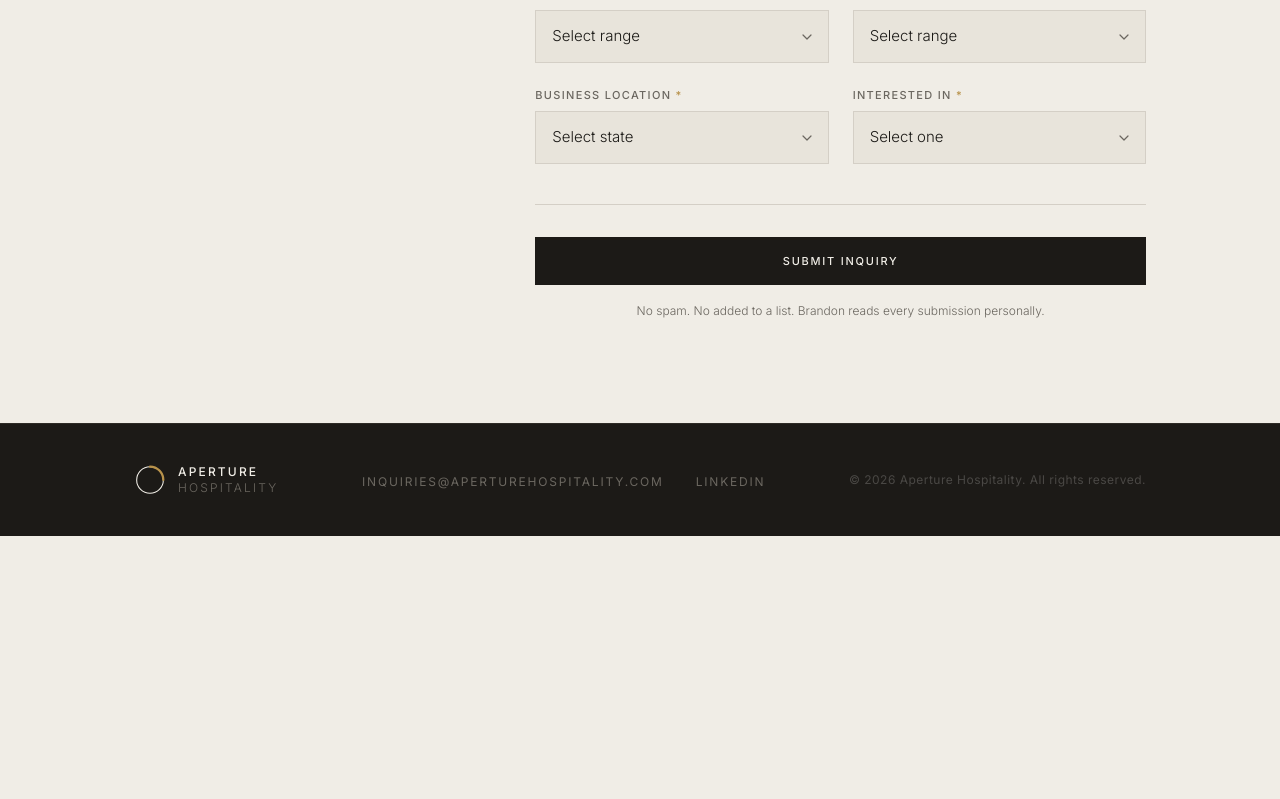
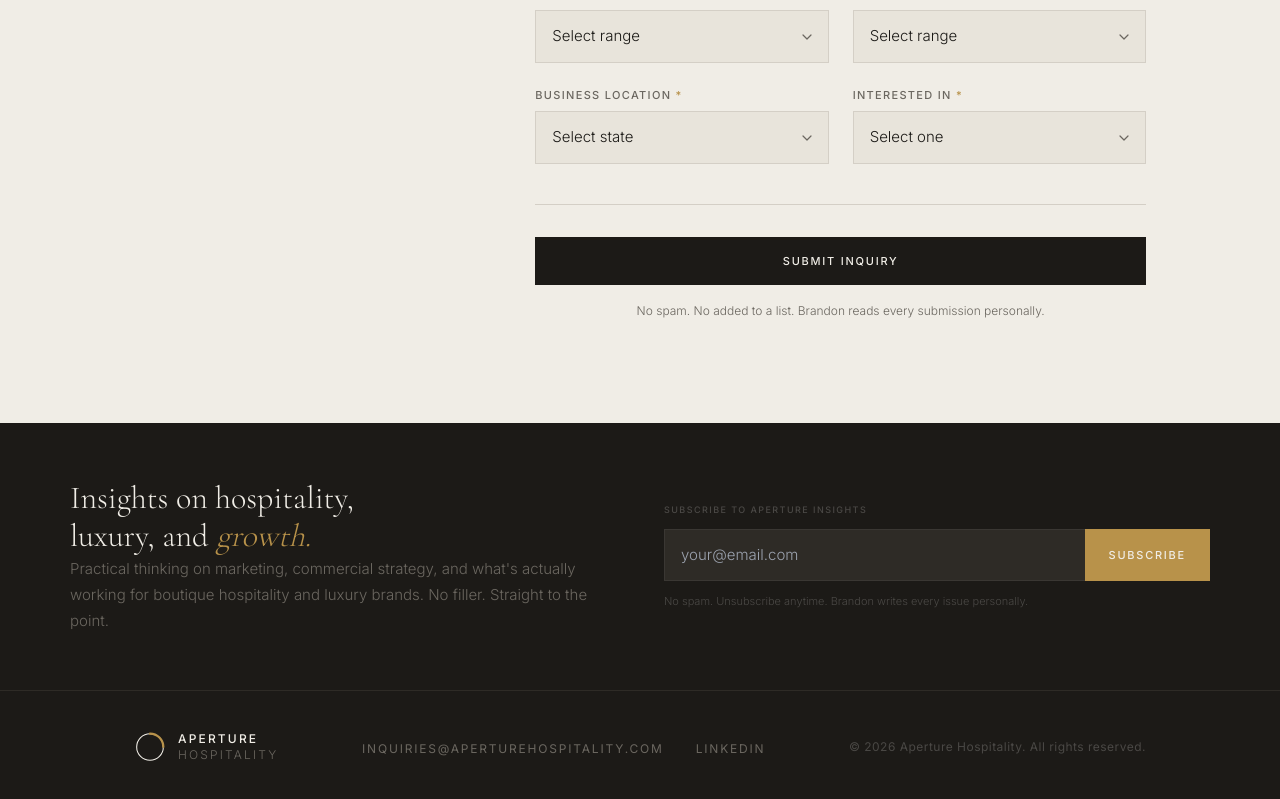
Before and after one commit to letsnavigatebmw/aperture-hospitality, a Next.js app: page / in a window 1280 px wide. Shown: the part 4703-5502 px from the top of the page. Before the commit the page ends 5239 px from the top, so only its background shows below. Built offline with nearby package versions, Linux system fonts and the light colour scheme.

Commit message:
Add newsletter section to homepage, about, and AI solutions pages

```diff
--- a/app/about/page.tsx
+++ b/app/about/page.tsx
@@ -1,6 +1,7 @@
 import { Metadata } from 'next'
 import Nav from '@/components/Nav'
 import Footer from '@/components/Footer'
+import NewsletterSection from '@/components/NewsletterSection'
 
 export const metadata: Metadata = {
   title: 'About | Aperture Hospitality',
@@ -265,6 +266,9 @@ export default function About() {
         </div>
       </section>
 
+      {/* NEWSLETTER SECTION */}
+      <NewsletterSection inputId="newsletter-email-about" />
+
       <Footer />
     </>
   )
--- a/app/ai-solutions/page.tsx
+++ b/app/ai-solutions/page.tsx
@@ -2,6 +2,7 @@
 
 import Nav from '@/components/Nav'
 import Footer from '@/components/Footer'
+import NewsletterSection from '@/components/NewsletterSection'
 import Link from 'next/link'
 import { useState } from 'react'
 
@@ -329,6 +330,9 @@ export default function AISolutionsPage() {
         </div>
       </section>
 
+      {/* NEWSLETTER SECTION */}
+      <NewsletterSection inputId="newsletter-email-ai" />
+
       <Footer />
     </>
   )
--- a/app/page.tsx
+++ b/app/page.tsx
@@ -4,12 +4,9 @@ import Nav from '@/components/Nav'
 import Footer from '@/components/Footer'
 import AISolutions from '@/components/AISolutions'
 import IntakeForm from '@/components/IntakeForm'
-
-
 import WhereWeFocused from '@/components/WhereWeFocused'
-
-
 import Testimonials from '@/components/Testimonials'
+import NewsletterSection from '@/components/NewsletterSection'
 import Link from 'next/link'
 
 export default function Home() {
@@ -278,6 +275,9 @@ export default function Home() {
       {/* CONTACT FORM */}
       <IntakeForm />
 
+      {/* NEWSLETTER SECTION */}
+      <NewsletterSection inputId="newsletter-email-home" />
+
       <Footer />
     </>
   )
--- /dev/null
+++ b/components/NewsletterSection.tsx
@@ -0,0 +1,81 @@
+'use client'
+
+interface NewsletterSectionProps {
+  inputId?: string
+}
+
+export default function NewsletterSection({ inputId = 'newsletter-email' }: NewsletterSectionProps) {
+  return (
+    <section style={{ background: '#1C1A17', padding: 'clamp(2.5rem, 5vw, 3.5rem) clamp(1.5rem, 5vw, 4rem)' }}>
+      <div style={{ maxWidth: '1140px', margin: '0 auto', display: 'grid', gridTemplateColumns: '1fr 1fr', gap: '3rem', alignItems: 'center' }}>
+        {/* Left: copy */}
+        <div>
+          <h3 style={{ fontFamily: "'Cormorant Garamond', Georgia, serif", fontSize: 'clamp(1.625rem, 2.5vw, 2rem)', fontWeight: 300, lineHeight: 1.2, color: '#F0EDE6', marginBottom: '0.875rem', margin: 0 }}>
+            Insights on hospitality,<br/>luxury, and <em style={{ fontStyle: 'italic', color: '#B8924A' }}>growth.</em>
+          </h3>
+          <p style={{ fontFamily: "'Inter', sans-serif", fontSize: '0.9375rem', fontWeight: 300, lineHeight: 1.75, color: '#6B6760', margin: 0 }}>
+            Practical thinking on marketing, commercial strategy, and what's actually working for boutique hospitality and luxury brands. No filler. Straight to the point.
+          </p>
+        </div>
+
+        {/* Right: form */}
+        <div>
+          <div style={{ fontSize: '0.5625rem', fontWeight: 500, letterSpacing: '0.16em', textTransform: 'uppercase', color: '#4a4845', marginBottom: '0.75rem' }}>
+            Subscribe to Aperture Insights
+          </div>
+          <div style={{ display: 'flex', gap: '0', marginBottom: '0.75rem' }}>
+            <input
+              type="email"
+              id={inputId}
+              placeholder="your@email.com"
+              style={{
+                flex: 1,
+                padding: '0.875rem 1rem',
+                background: '#2e2b26',
+                border: '1px solid #3a3733',
+                borderRight: 'none',
+                color: '#F0EDE6',
+                fontSize: '0.9375rem',
+                fontWeight: 300,
+                outline: 'none',
+                borderRadius: 0,
+                WebkitAppearance: 'none',
+                fontFamily: "'Inter', sans-serif"
+              }}
+            />
+            <button
+              type="button"
+              onClick={() => {
+                const email = (document.getElementById(inputId) as HTMLInputElement)?.value;
+                if (!email || !email.includes('@')) {
+                  alert('Please enter a valid email address.');
+                  return;
+                }
+                alert('Thanks for subscribing. You\'ll hear from us soon.');
+              }}
+              style={{
+                padding: '0.875rem 1.5rem',
+                background: '#B8924A',
+                color: '#F0EDE6',
+                fontSize: '0.6875rem',
+                fontWeight: 500,
+                letterSpacing: '0.16em',
+                textTransform: 'uppercase',
+                border: 'none',
+                cursor: 'pointer',
+                whiteSpace: 'nowrap',
+                borderRadius: 0,
+                fontFamily: "'Inter', sans-serif"
+              }}
+            >
+              Subscribe
+            </button>
+          </div>
+          <p style={{ fontSize: '0.6875rem', fontWeight: 300, color: '#4a4845', lineHeight: 1.5, margin: 0 }}>
+            No spam. Unsubscribe anytime. Brandon writes every issue personally.
+          </p>
+        </div>
+      </div>
+    </section>
+  )
+}
```
